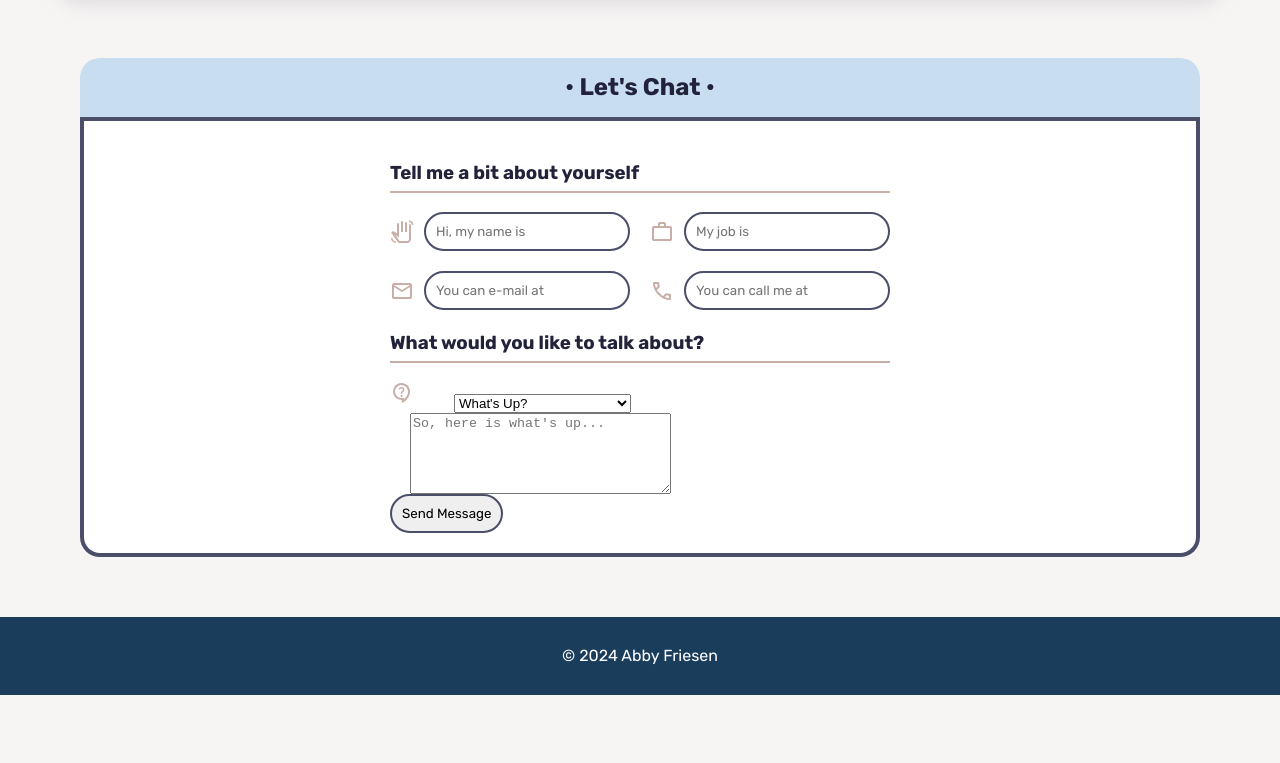
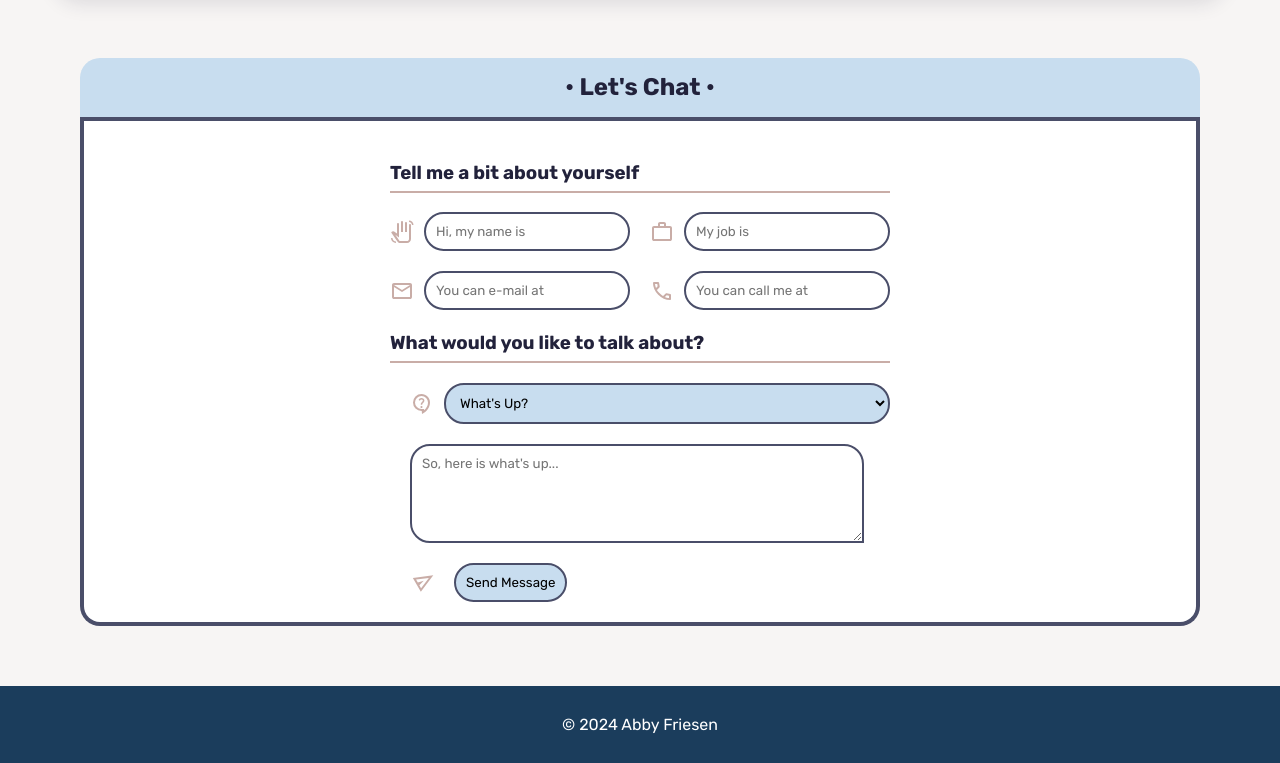
Before and after one commit to raeoffrost/my-portfolio, a plain HTML site: page index.html in a window 1280 px wide. Shown: the part 828-1591 px from the top of the page. Before the commit the page ends 1523 px from the top, so only its background shows below. Drawn offline with Linux system fonts and the light colour scheme.

Commit message:
contact form style complete, start form JS

```diff
--- a/css/styles.css
+++ b/css/styles.css
@@ -216,11 +216,44 @@ form .formBlock.flex-wrap {
   flex-direction: row;
   align-items: self-end;
 }
-.contact input {
+.contact input,
+.contact textarea,
+.contact select {
   border-radius: 20px;
   padding: 10px;
   border: #4a4e69 2px solid;
   font-family: "Rubik", Arial, sans-serif;
+}
+.contact textarea {
+  border-radius: 20px 20px 0 20px;
+}
+.contact select {
+  width: 100%;
+  background-color: #c8ddef;
+}
+.contact select:hover {
+  background-color: #90afca;
+}
+.contact select:active {
+  background-color: #90afca;
+}
+.formBlock.formSubject {
+  gap: 5px;
+  margin: 20px;
+  margin-right: 0;
+}
+.formBlock.formSubmit {
+  margin: 20px;
+  margin-bottom: 0;
+}
+.formBlock.formSubmit input {
+  background-color: #c8ddef;
+}
+.formBlock.formSubmit input:hover {
+  background-color: #dde8f1;
+}
+.formBlock.formSubmit input:active {
+  background-color: #b6cee2;
 }
 /* Media Queries for Mobile Devices */
 @media only screen and (max-width: 600px) {
@@ -232,4 +265,7 @@ form .formBlock.flex-wrap {
     padding: 10px;
     margin: 10px;
   }
+  .flex-innerwrap {
+    flex-direction: column;
+  }
 }
--- a/index.html
+++ b/index.html
@@ -119,9 +119,12 @@
             </div>
             <div class="formMessage formBlock">
               <label for="message"></label>
-              <textarea name="message" placeholder="So, here is what's up..." id="formMessage" cols="30" rows="5" required></textarea>
+              <textarea name="message" placeholder="So, here is what's up..." id="formMessage" cols="50" rows="5" required></textarea>
             </div>
             <div class="formSubmit formBlock">
+              <div class="icon-wrap">
+                <svg xmlns="http://www.w3.org/2000/svg" height="24px" viewBox="0 -960 960 960" width="24px" fill="#c9ada7"><g  transform="rotate(-30) translate(300, 300)"><path d="M120-160v-640l760 320-760 320Zm80-120 474-200-474-200v140l240 60-240 60v140Zm0 0v-400 400Z"/></svg>
+              </div>
               <input type="submit" value="Send Message" id="formSubmit" aria-label="Send Message" />
             </div>
           </form>
```
